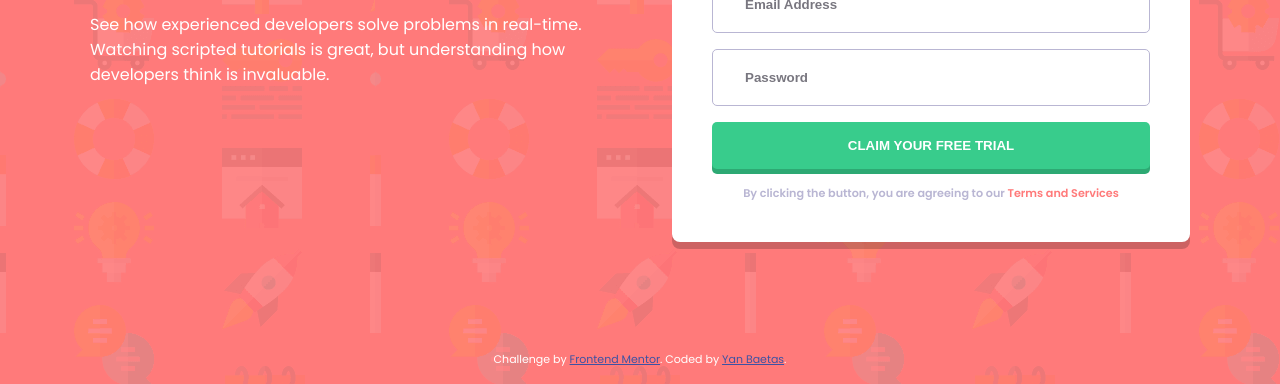
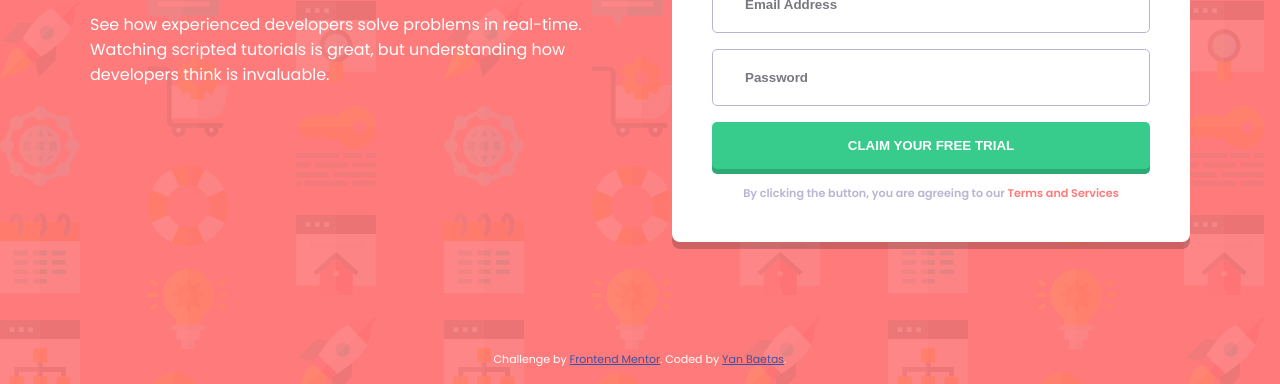
Before and after one commit to YanBaetas/intro-component-with-signup, a plain HTML site: page index.html in a window 1280 px wide. Shown: the part 416-800 px from the top of the page. Drawn offline with Linux system fonts and the light colour scheme.

Commit message:
Added correct background for the desktop version

```diff
--- a/styles.css
+++ b/styles.css
@@ -172,6 +172,10 @@ input.error::placeholder {
 }
 
 @media only screen and (min-width: 950px) {
+  body {
+    background: url("../images/bg-intro-desktop.png");
+    background-color: var(--red);
+  }
   .container {
     flex-direction: row;
     max-width: 1100px;
```
